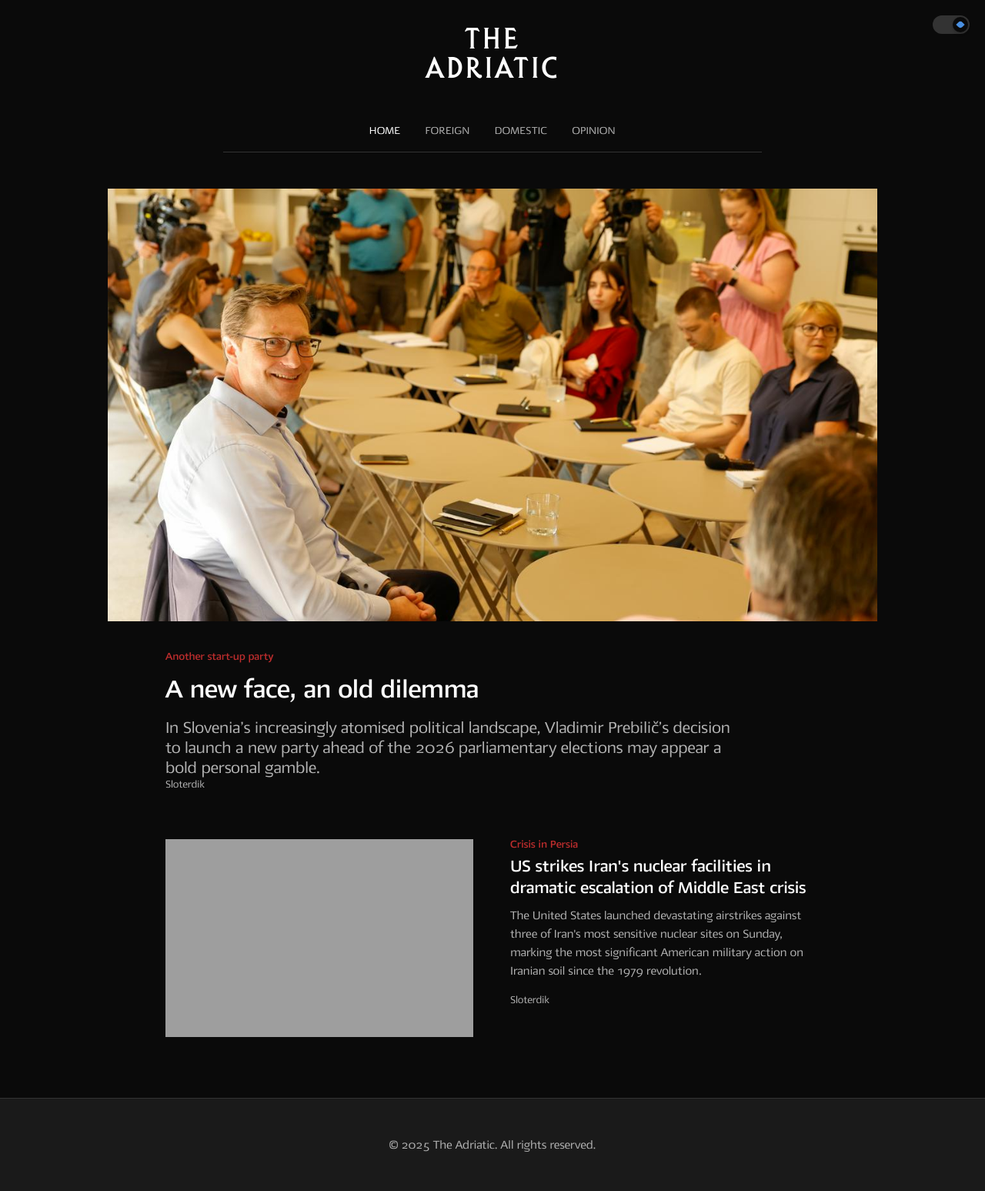
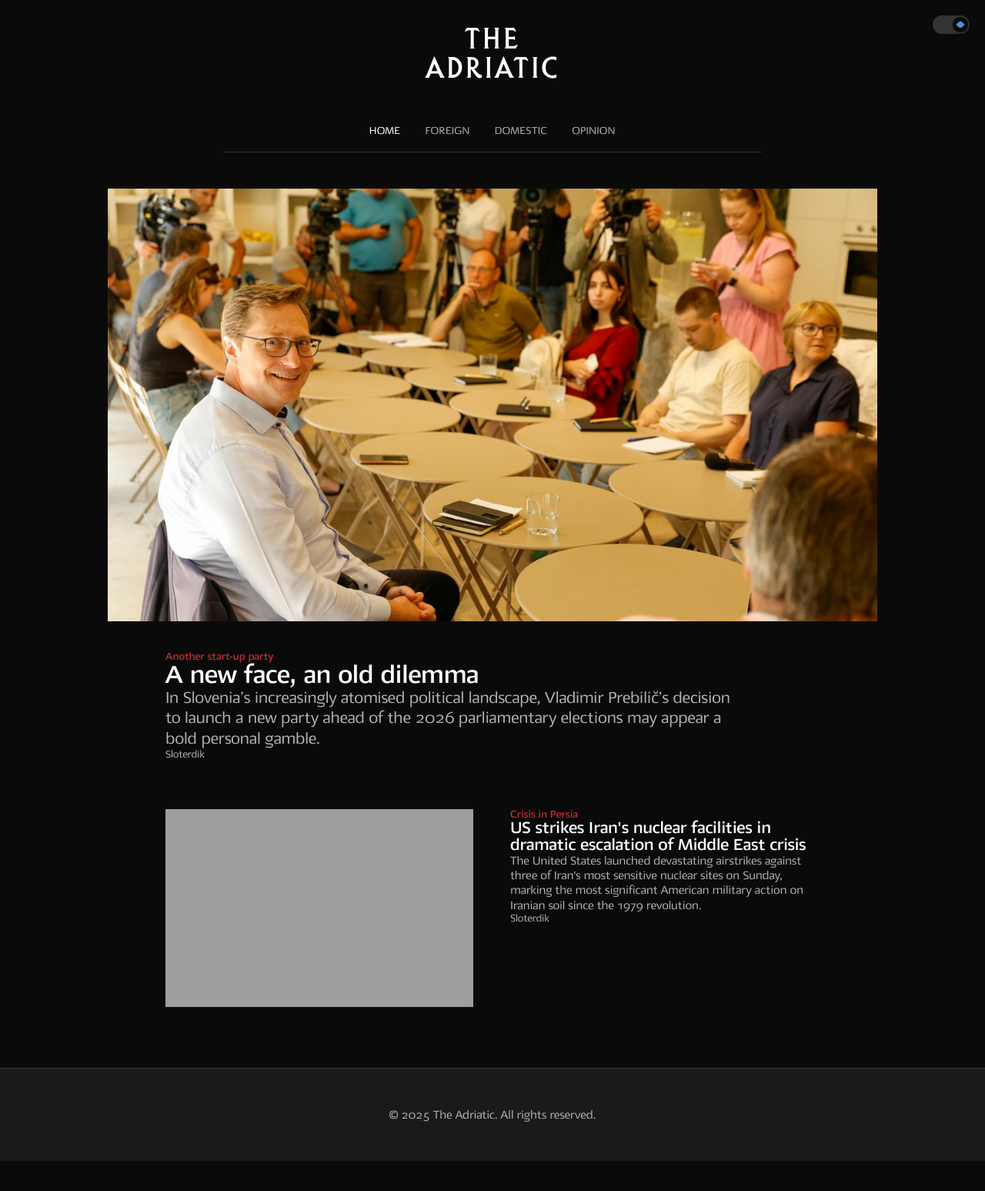
Before and after one commit to tfhoerest/azt, a Jekyll site: the page built from index.html, in a window 1280 px wide. Shown: the whole page at 77% size. Built offline with Jekyll 4.4.1, drawn with Linux system fonts in a browser that asks for light colours; some web fonts are replaced; the list of posts is cut into pages by our own code; after the commit the page ends 1508 px from its top, so only the background shows below that.

Commit message:
Update default.html

```diff
--- a/_layouts/default.html
+++ b/_layouts/default.html
@@ -327,6 +327,44 @@
     opacity: 0.7;
 }
 
+/* HERO SECTION TIGHT SPACING */
+.hero-headline {
+    margin: 0 !important;
+    line-height: 1.0 !important;
+}
+
+.hero-summary {
+    margin: 0 !important;
+    line-height: 1.2 !important;
+}
+
+.hero-author {
+    margin: 0 !important;
+    line-height: 1.0 !important;
+}
+
+.category-tag {
+    margin: 0 !important;
+    line-height: 1.0 !important;
+    display: block;
+}
+
+/* ARTICLE SECTION TIGHT SPACING */
+.article-content h3 {
+    margin: 0 !important;
+    line-height: 1.0 !important;
+}
+
+.article-excerpt {
+    margin: 0 !important;
+    line-height: 1.2 !important;
+}
+
+.article-author {
+    margin: 0 !important;
+    line-height: 1.0 !important;
+}
+
         /* FOOTER */
         footer {
             border-top: 1px solid var(--z-ds-color-border);
```
